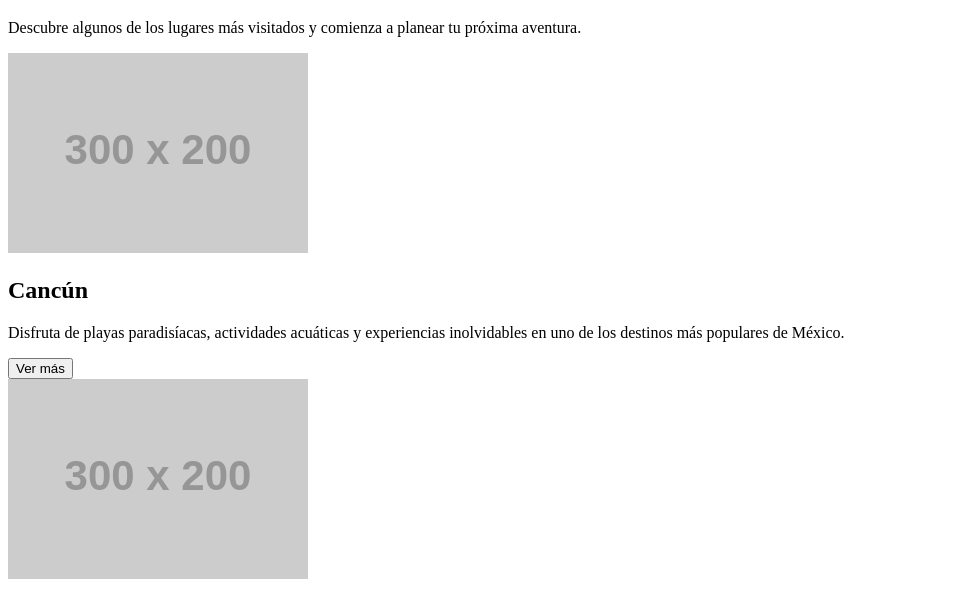
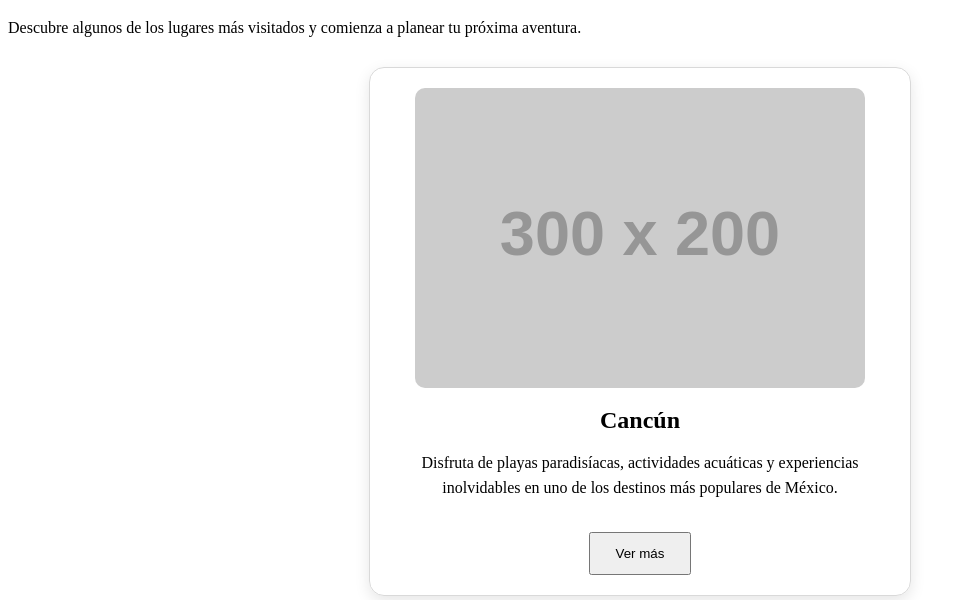
Before and after one commit to mateolozanop/La-agencia-de-viajes, a plain HTML site: page destinos.html in a window 1280 px wide. Shown: the part 120-720 px from the top of the page, without its empty margins (0-966 px from the left). Drawn offline with Linux system fonts and the light colour scheme; placeholder pictures from the web are drawn by us.

Commit message:
Se implementa el diseño de las tarjetas de destinos

```diff
--- a/styles.css
+++ b/styles.css
@@ -82,3 +82,82 @@ footer a:hover {
     text-decoration: underline;
 
 }
+/* ==========================
+ TARJETAS DE DESTINOS
+========================== */
+
+section {
+
+    margin: 30px auto;
+
+    width: 90%;
+
+}
+
+
+article {
+
+    max-width: 500px;
+
+    margin: 30px auto;
+
+    padding: 20px;
+
+    border: 1px solid #d9d9d9;
+
+    border-radius: 15px;
+
+    text-align: center;
+
+    box-shadow: 0 5px 15px rgba(0, 0, 0, 0.10);
+
+}
+
+
+article img {
+
+    width: 100%;
+
+    max-width: 450px;
+
+    height: auto;
+
+    border-radius: 10px;
+
+}
+
+
+article h2 {
+
+    margin-top: 15px;
+
+    margin-bottom: 15px;
+
+}
+
+
+article p {
+
+    line-height: 1.6;
+
+}
+
+
+article button {
+
+    padding: 12px 25px;
+
+    margin-top: 15px;
+
+    cursor: pointer;
+
+}
+
+
+article:hover {
+
+    transform: translateY(-5px);
+
+    transition: 0.3s;
+
+}
```
